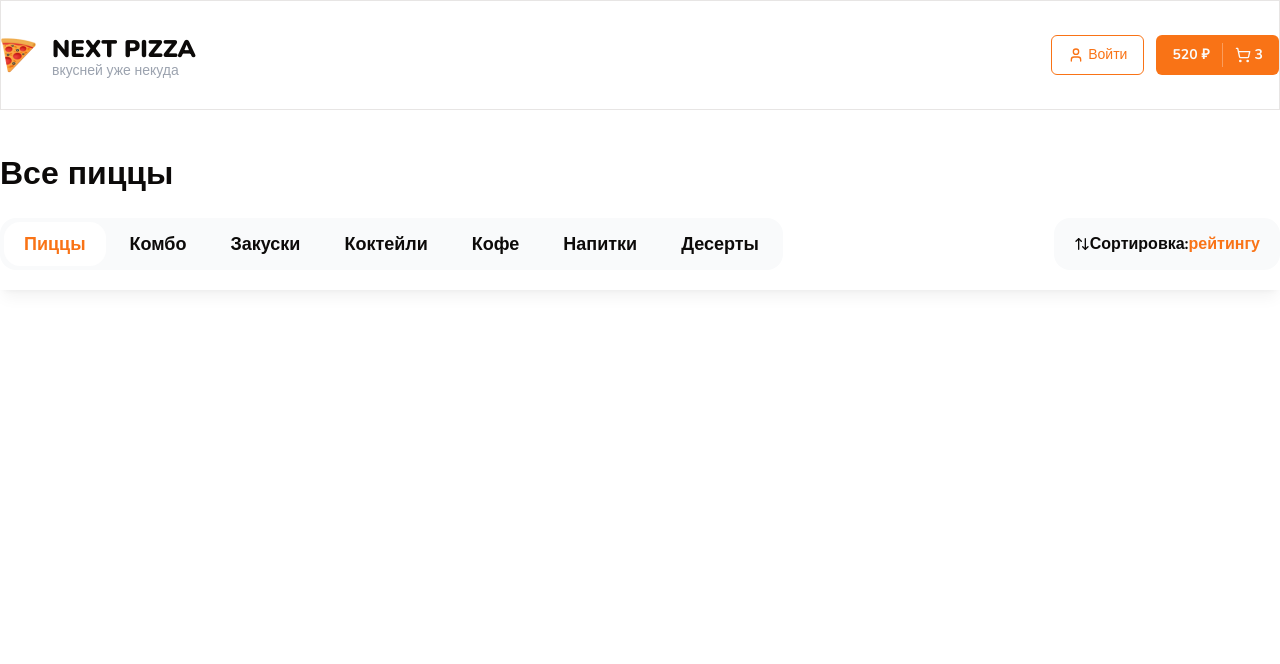
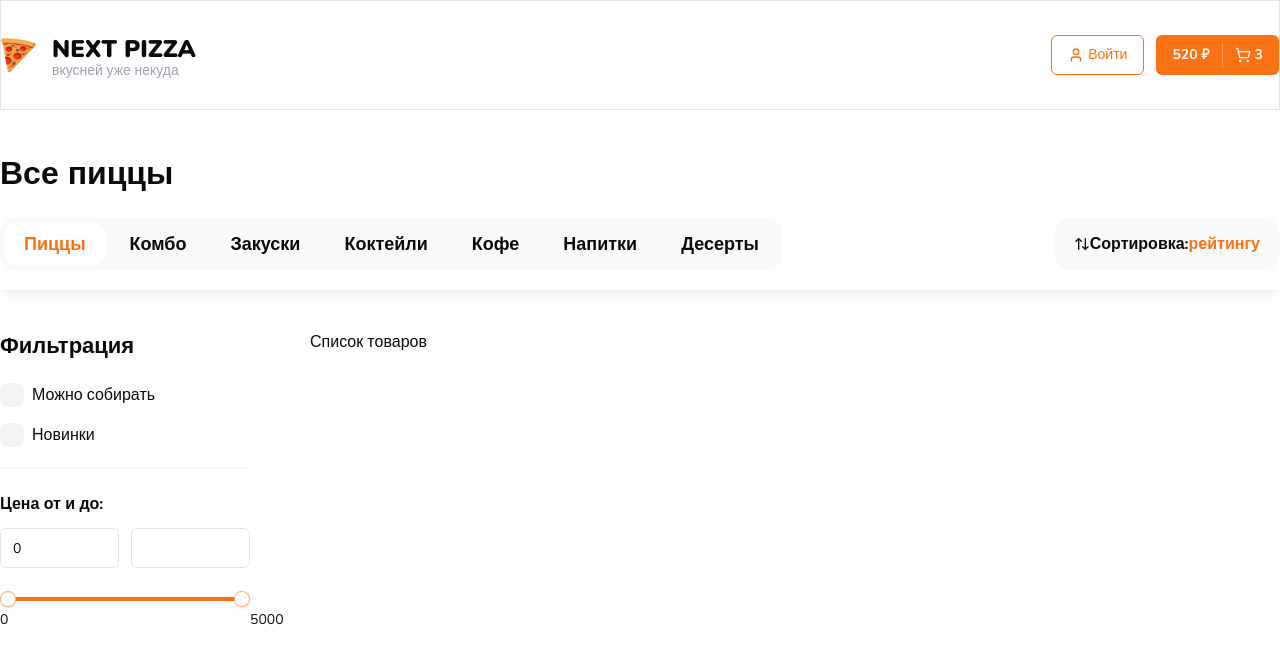
Before and after one commit to Fids2323/next-pizza, a Next.js app: page / in a window 1280 px wide. Shown: the top 664 px of the page. Built offline with nearby package versions, Linux system fonts and the light colour scheme.

Commit message:
filter price

```diff
--- a/src/app/page.tsx
+++ b/src/app/page.tsx
@@ -1,4 +1,4 @@
-import { Container, Title, TopBar } from "@/components/shared";
+import { Container, Title, TopBar,Filters} from "@/components/shared";
 
 
 export default function Home() {
@@ -8,6 +8,22 @@
 				<Title text="Все пиццы" size="lg" className="font-extrabold" />
 			</Container>
 			<TopBar />
+			<Container className="pb-14 mt-10">
+				<div className="flex gap-[60px]">
+					{/* Filters */}
+					<div className="w-[250px]">
+						<Filters/>
+					</div>
+
+
+					{/* List groceries */}
+					<div className="flex-1">
+						<div className="flex flex-col gap-16">
+							Список товаров
+						</div>
+					</div>
+				</div>
+			</Container>
 		</>
   );
 }
--- /dev/null
+++ b/src/components/shared/FilterCheckbox.tsx
@@ -0,0 +1,38 @@
+import React from 'react';
+import { Checkbox } from '../ui';
+
+export interface FilterCheckboxProps {
+    text: string;
+    value: string;
+    endAdornment?: React.ReactNode;
+    onCheckedChange?: (checked: boolean) => void;
+    checked?: boolean;
+    name?: string;
+  }
+
+export const FilterCheckbox: React.FC<FilterCheckboxProps> = ({
+    text,
+    value,
+    endAdornment,
+    onCheckedChange,
+    checked,
+    name,
+  }) => {
+  return (
+    <div className='flex items-center space-x-2'>
+      <Checkbox
+        onCheckedChange={onCheckedChange}
+        checked={checked}
+        value={value}
+        className="rounded-[8px] w-6 h-6"
+        id={`checkbox-${name}-${String(value)}`}
+      />
+     <label
+         htmlFor={`checkbox-${name}-${String(value)}`}
+         className="leading-none cursor-pointer flex-1">
+         {text}
+        </label>
+      {endAdornment}
+    </div>
+  );
+};
--- /dev/null
+++ b/src/components/shared/Filters.tsx
@@ -0,0 +1,35 @@
+import React from 'react';
+import { Title } from './Title';
+import { FilterCheckbox} from './FilterCheckbox';
+import {RangeSlider} from './RangeSlider'
+import { Input } from '../ui';
+
+interface Props {
+className?: string;
+}
+
+export const Filters: React.FC<Props> = ({ className }) => {
+  return (
+    <div className={className}>
+      <Title text='Фильтрация' size='sm' className='mb-5 font-bold'/>
+
+      {/* Top checkboxes */}
+      <div className="flex flex-col gap-4">
+        <FilterCheckbox text='Можно собирать' value='1'/>
+        <FilterCheckbox text='Новинки' value='2'/>
+      </div>
+
+      {/* Filter prices */}
+      <div className="mt-5 border-y border-y-neutral-100 py-6 pb-7">
+        <p className='font-bold mb-3'>Цена от и до:</p>
+        <div className="flex items-center gap-3">
+          <Input type='number' placeholder='0' min={0} max={1000} defaultValue={0}/>
+          <Input type='number'  min={100} max={1000} />
+        </div>
+      </div>
+
+      <RangeSlider min={0} max={5000} step={10} value={[0,5000]}/>
+
+    </div>
+  );
+};
--- /dev/null
+++ b/src/components/shared/RangeSlider.tsx
@@ -0,0 +1,71 @@
+'use client';
+
+import React from 'react';
+import * as SliderPrimitive from '@radix-ui/react-slider';
+
+import { cn } from '@/lib/utils';
+
+type SliderProps = {
+  className?: string;
+  min: number;
+  max: number;
+  step: number;
+  formatLabel?: (value: number) => string;
+  value?: number[] | readonly number[];
+  onValueChange?: (values: number[]) => void;
+};
+
+const RangeSlider = React.forwardRef(
+  (
+    { className, min, max, step, formatLabel, value, onValueChange, ...props }: SliderProps,
+    ref,
+  ) => {
+    const initialValue = Array.isArray(value) ? value : [min, max];
+    const [localValues, setLocalValues] = React.useState(initialValue);
+
+    React.useEffect(() => {
+      // Update localValues when the external value prop changes
+      setLocalValues(Array.isArray(value) ? value : [min, max]);
+    }, [min, max, value]);
+
+    const handleValueChange = (newValues: number[]) => {
+      setLocalValues(newValues);
+      if (onValueChange) {
+        onValueChange(newValues);
+      }
+    };
+
+    return (
+      <SliderPrimitive.Root
+        ref={ref as React.RefObject<HTMLDivElement>}
+        min={min}
+        max={max}
+        step={step}
+        value={localValues}
+        onValueChange={handleValueChange}
+        className={cn('relative flex w-full touch-none select-none mb-6 items-center', className)}
+        {...props}>
+        <SliderPrimitive.Track className="relative h-1 w-full grow overflow-hidden rounded-full bg-primary/20">
+          <SliderPrimitive.Range className="absolute h-full bg-primary" />
+        </SliderPrimitive.Track>
+        {localValues.map((value, index) => (
+          <React.Fragment key={index}>
+            <div
+              className="absolute text-center"
+              style={{
+                left: `calc(${((value - min) / (max - min)) * 100}% + 0px)`,
+                top: `10px`,
+              }}>
+              <span className="text-sm">{formatLabel ? formatLabel(value) : value}</span>
+            </div>
+            <SliderPrimitive.Thumb className="block h-4 w-4 rounded-full border border-primary/50 bg-white shadow transition-colors focus-visible:outline-none focus-visible:ring-1 focus-visible:ring-ring disabled:pointer-events-none disabled:opacity-50" />
+          </React.Fragment>
+        ))}
+      </SliderPrimitive.Root>
+    );
+  },
+);
+
+RangeSlider.displayName = SliderPrimitive.Root.displayName;
+
+export { RangeSlider };
--- a/src/components/shared/index.ts
+++ b/src/components/shared/index.ts
@@ -4,3 +4,6 @@
 export { Container } from './Container'
 export { Title } from './Title';
 export { Categories } from './Categories'
+export {Filters} from './Filters'
+export {FilterCheckbox} from './FilterCheckbox'
+export {RangeSlider} from './RangeSlider'
--- a/src/components/ui/checkbox.tsx
+++ b/src/components/ui/checkbox.tsx
@@ -13,7 +13,7 @@
   <CheckboxPrimitive.Root
     ref={ref}
     className={cn(
-      "peer h-4 w-4 shrink-0 rounded-sm border border-primary ring-offset-background focus-visible:outline-none focus-visible:ring-2 focus-visible:ring-ring focus-visible:ring-offset-2 disabled:cursor-not-allowed disabled:opacity-50 data-[state=checked]:bg-primary data-[state=checked]:text-primary-foreground",
+      "peer h-4 w-4 shrink-0 bg-gray-100   ring-offset-background focus-visible:outline-none focus-visible:ring-2 focus-visible:ring-ring focus-visible:ring-offset-2 disabled:cursor-not-allowed disabled:opacity-50 data-[state=checked]:bg-primary data-[state=checked]:text-primary-foreground",
       className
     )}
     {...props}
--- a/src/components/ui/index.ts
+++ b/src/components/ui/index.ts
@@ -1,4 +1,5 @@
 export {Button} from './button'
+import { FIlters } from './../shared/Filters';
 export { Checkbox } from './checkbox'
 export { Dialog } from './dialog'
 export { Drawer } from './drawer'
--- a/src/components/ui/input.tsx
+++ b/src/components/ui/input.tsx
@@ -11,7 +11,7 @@
       <input
         type={type}
         className={cn(
-          "flex h-10 w-full rounded-md border border-input bg-background px-3 py-2 text-sm ring-offset-background file:border-0 file:bg-transparent file:text-sm file:font-medium placeholder:text-muted-foreground focus-visible:outline-none focus-visible:ring-2 focus-visible:ring-ring focus-visible:ring-offset-2 disabled:cursor-not-allowed disabled:opacity-50",
+          'flex h-10 w-full rounded-md border border-input bg-white px-3 py-2 text-sm ring-offset-background file:border-0 file:bg-transparent file:text-sm file:font-medium placeholder:text-muted-foreground focus-visible:outline-none focus-visible:ring-2 focus-visible:ring-ring focus-visible:ring-offset-2 disabled:cursor-not-allowed disabled:opacity-50',
           className
         )}
         ref={ref}
```
